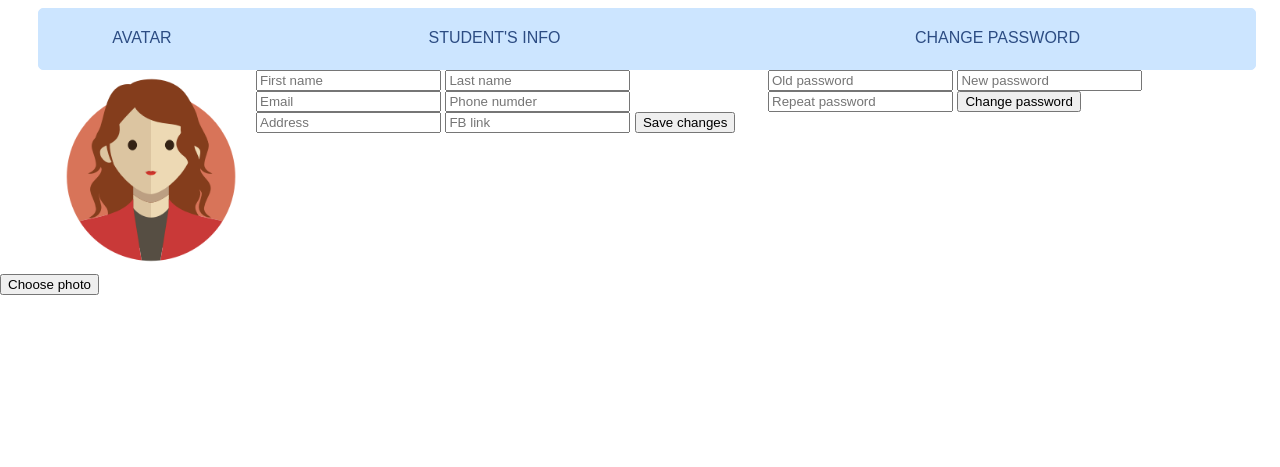
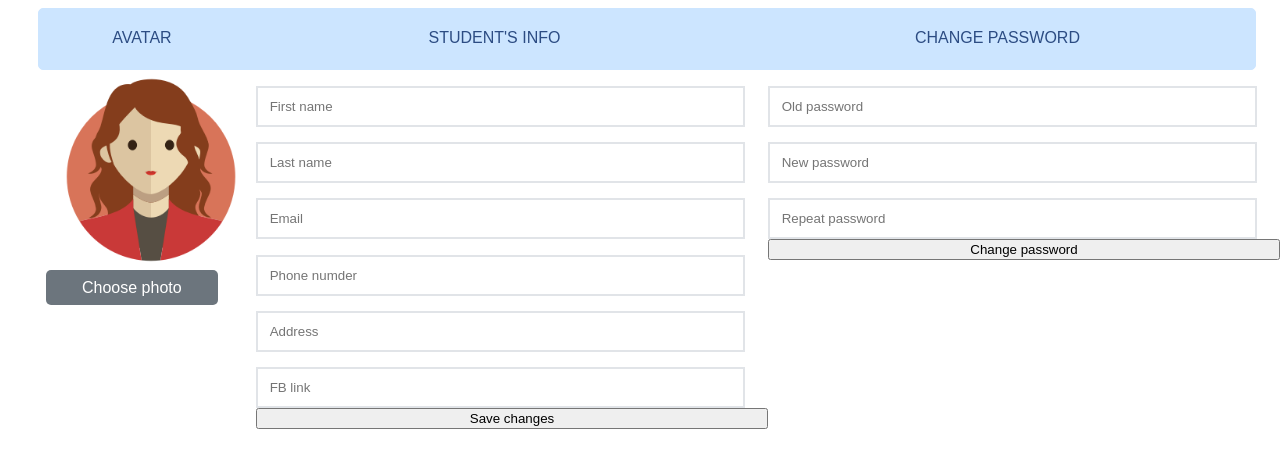
Before and after one commit to Bruhopeless/Setting-Homework, a plain HTML site: page index.html in a window 1280 px wide. Shown: the part 173-640 px from the top of the page. Drawn offline with Linux system fonts and the light colour scheme.

Commit message:
Small-btn-style

```diff
--- a/style.css
+++ b/style.css
@@ -75,3 +75,35 @@ body {
     width: 200px;
     margin-left: 20%;
 }
+
+.content-flex {
+    display: flex;
+    flex-direction: column;
+}
+
+input {
+    height: 35px;
+    margin-top: 3%;
+    width: 94%;
+    border: 2px solid #e1e4e8;
+}
+::placeholder {
+    padding-left: 2%;
+}
+
+.smll-btn {
+    background-color: #6c757d;
+    border: none;
+    border-radius: 5px;
+    width: 67%;
+    height: 35px;
+    text-align: center;
+    color: #fff;
+    font-size: 16px;
+    margin-left: 18%;
+}
+.smll-btn:hover {
+    cursor: pointer;
+    background-color: #a8b4bf;
+    color: #fff;
+}
```
